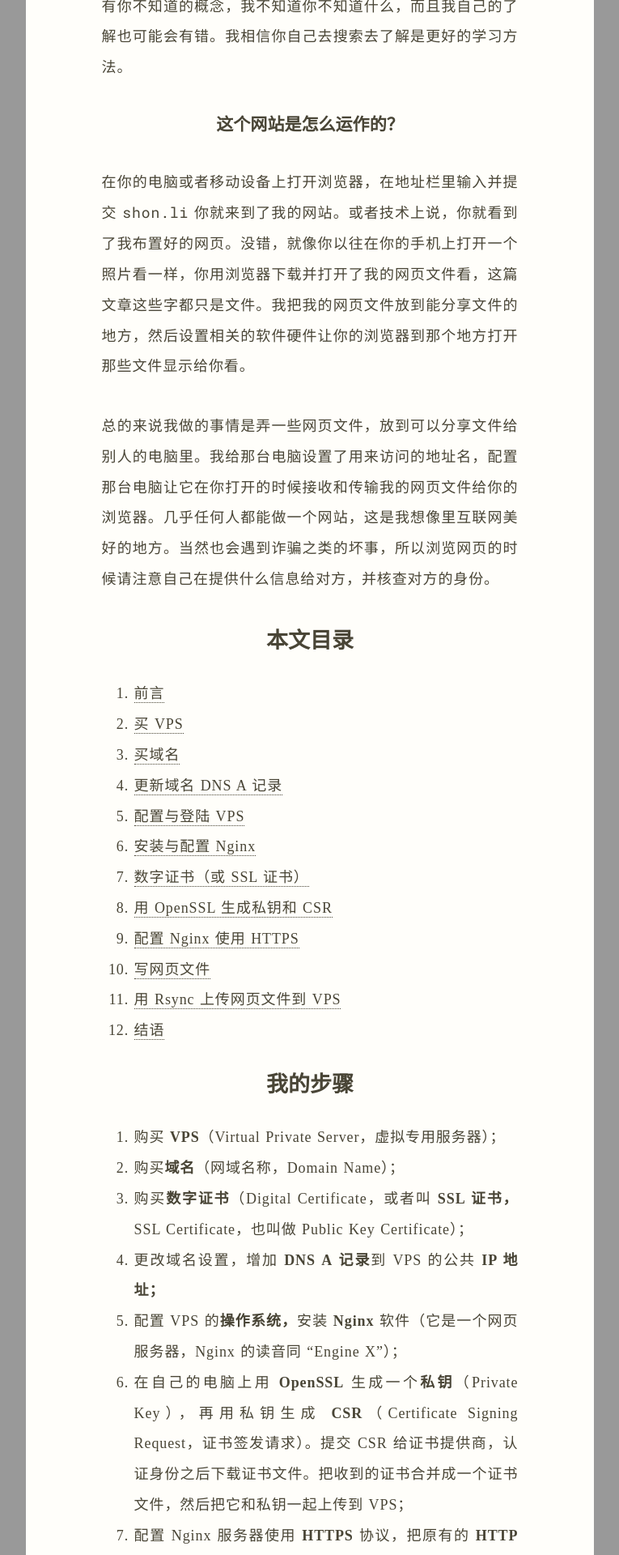
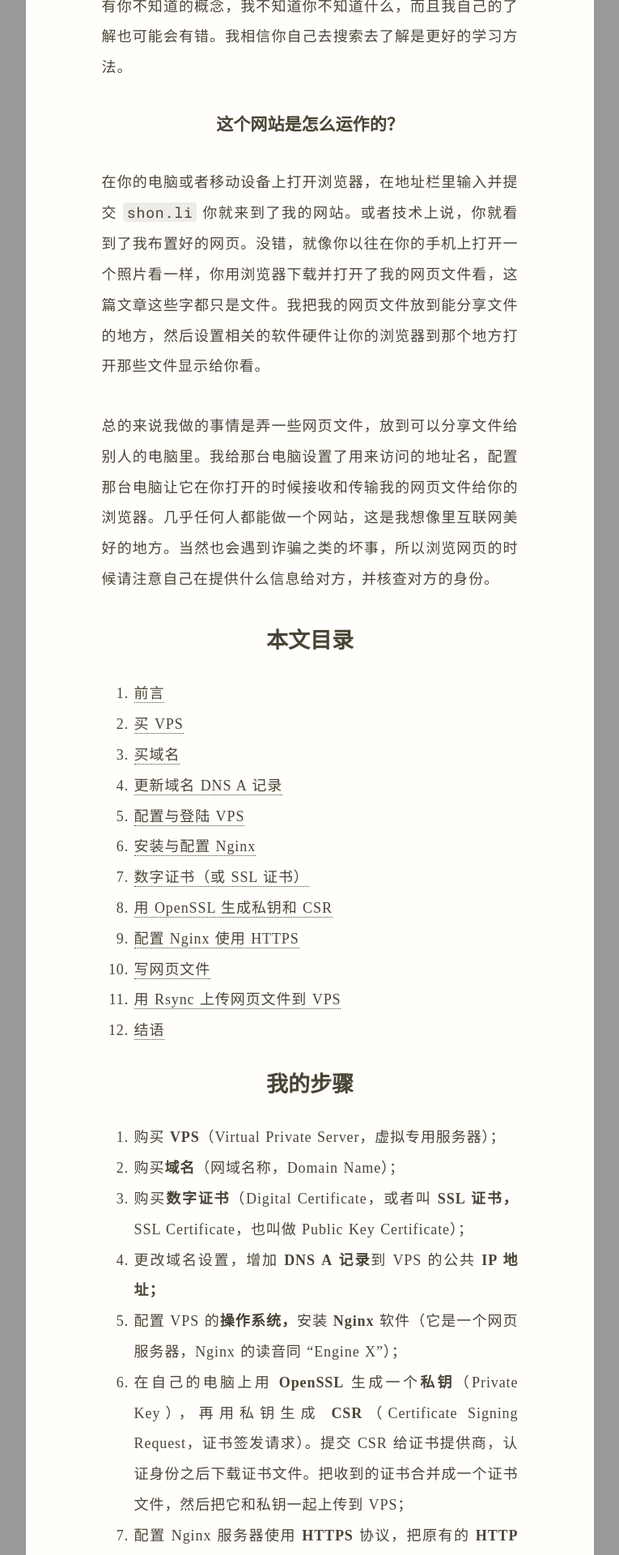
Before and after one commit to shon-li/shon-li.github.io, a Jekyll site: the page built from _posts/2020-05-10-website-building-journal.html, in a window 1280 px wide. Shown: the part 1490-3410 px from the top of the page at 81% size, without its empty margins (257-1022 px from the left). Built offline with Jekyll 4.4.1, drawn with Linux system fonts in a browser that asks for light colours.

Commit message:
Add 404 page; improve styling on 'code'

```diff
--- a/assets/css/contents-page.scss
+++ b/assets/css/contents-page.scss
@@ -2,12 +2,8 @@
 # Empty front matter that makes Jekyll process this file
 ---
 
-.contents-page {                      // `.contents-page` selects `main` in '/_layouts/default.html'
-  padding-bottom: 4.2em;
-
-  article {
+.contents-page article {              // `.contents-page` selects `main` in '/_layouts/default.html'
     padding-left: 0;
-  }
 }
 
 .contents-table,                            // `.contents-table` selects `table` in '/contents.html'
--- a/assets/css/main.scss
+++ b/assets/css/main.scss
@@ -42,7 +42,7 @@ main {
 article {
   width:  auto;
   height: auto;
-  margin: auto;
+  margin: 0 auto;
   padding-left: .15em;
   color: var(--color_text);
   font-family: 'Noto Serif SC', serif;
@@ -52,6 +52,7 @@ article {
   word-spacing: .06em;
   word-break: normal;
   text-align: left;
+  box-sizing: content-box;
 
   > :last-child {                                                // Remove last item's bottom margin
     margin-bottom: 0 !important;
@@ -79,14 +80,22 @@ ul {
 }
 
 pre,
+kbd,
 code {
-  width: 100%;
+  margin-top: -1.5em;
+  background-color: var(--color_text_footer);
+  border-radius: 3px;
   font-family: "Roboto Mono", monospace;
   overflow-x: scroll;
 }
 
 pre {
-  width: 103%;
+  padding-left: .5em;
+}
+
+kbd,
+code {
+  padding: 0 .25em;
 }
 
 a:link,
```
Also changed, not shown: 404.html (added, +31 -0 lines), 4 other files.
